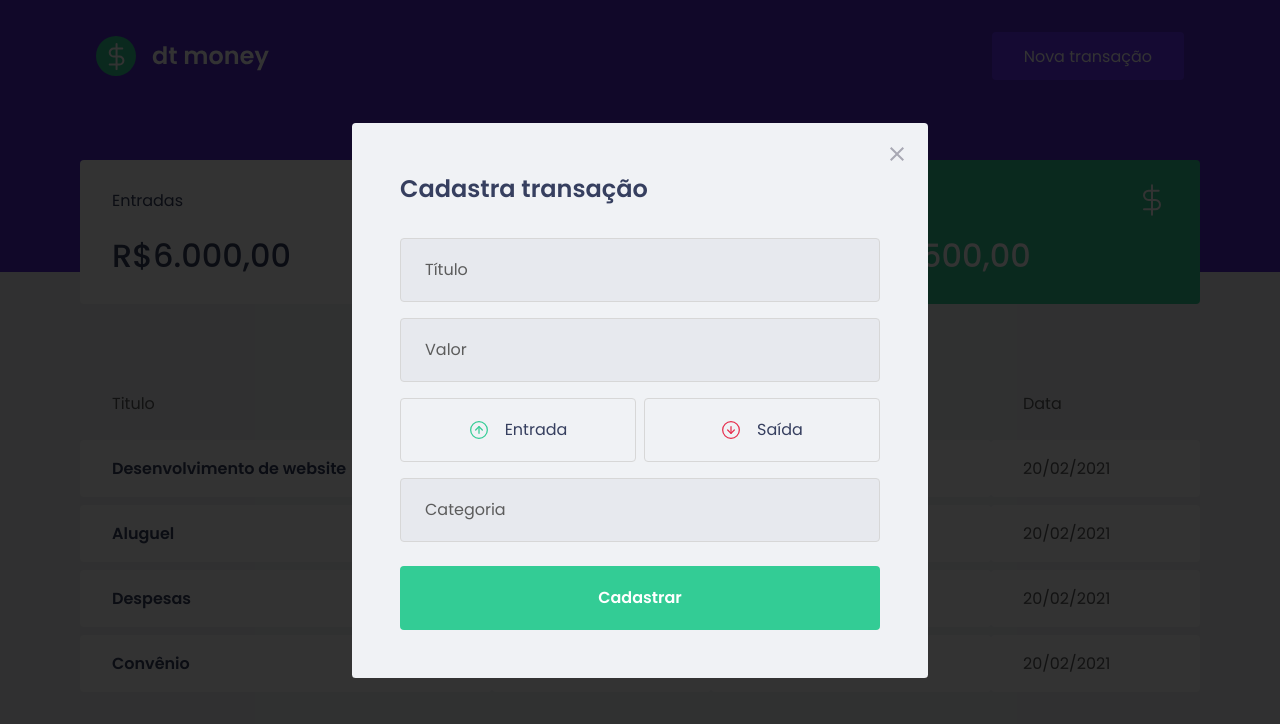
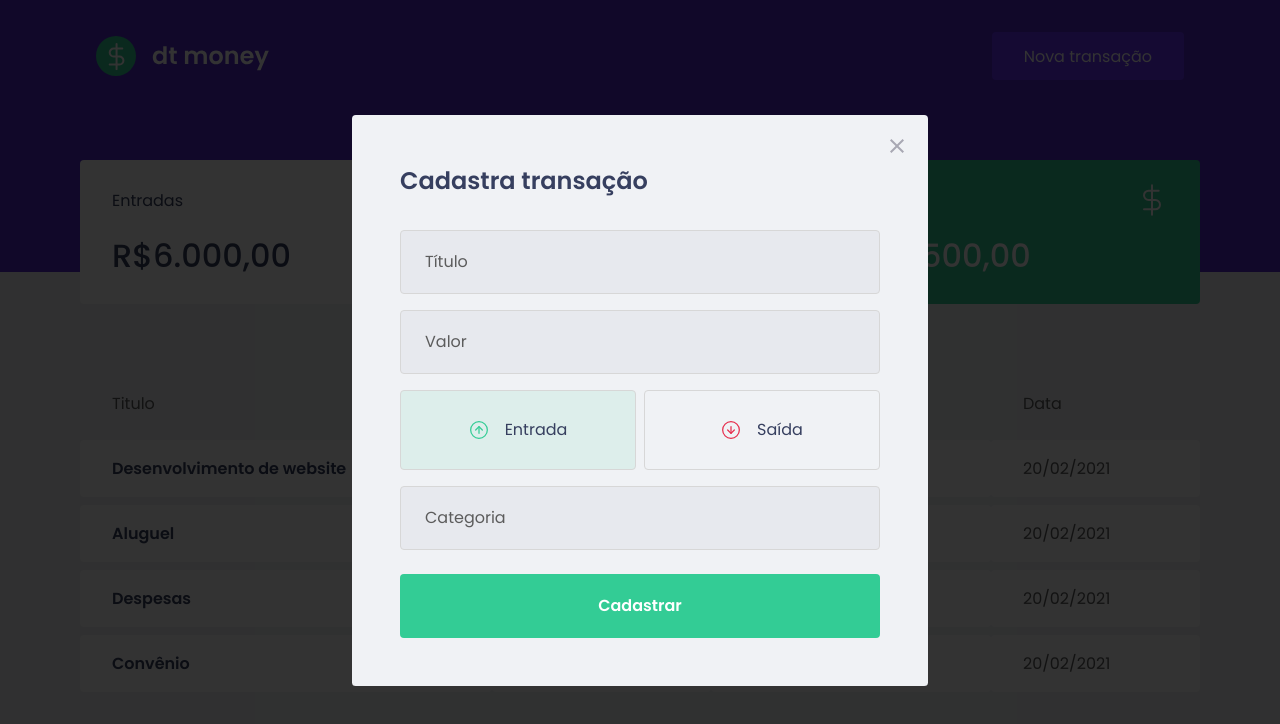
Before and after one commit to Ingridaquino/Project-React-Rocketseat, a React (Create React App) app in the folder dtmoney/: page / in a window 1280 px wide. Both pictures are taken after a click on the button "Nova transação". Shown: the top 724 px of the page. Built offline with nearby package versions, Linux system fonts and the light colour scheme; no server answers; what miragejs would draw is missing.

Commit message:
Adiciou a funcão transparentize e cores nos botoes de entrada e saída

```diff
--- a/dtmoney/src/components/NewTransactionModal/index.tsx
+++ b/dtmoney/src/components/NewTransactionModal/index.tsx
@@ -2,7 +2,8 @@
 import incomeImg from '../../assets/income.svg';
 import outcomeImg from '../../assets/outcome.svg';
 import closeImg from '../../assets/close.svg';
-import { Container, TransactionTypeContainer } from './styles';
+import { Container, TransactionTypeContainer, RadioBox } from './styles';
+import { useState } from 'react';
 
 
 interface NewTransactionModalProps {
@@ -11,6 +12,9 @@
 }
 
 export function NewTransactionModal({isOpen, onRequestClose}: NewTransactionModalProps) {
+    const [type, setType] = useState ('deposit'); //Para o botao ganhar vidar, (deposito e saida)
+
+
     return (
 
         <Modal isOpen={isOpen}
@@ -26,20 +30,32 @@
             <Container>
                 <h2>Cadastra transação</h2>
 
-                <input type="text" placeholder="Título" />
+                <input type="text" placeholder="Título"/>
 
                 <input type="number" placeholder="Valor" />
 
                 <TransactionTypeContainer>
-                    <button type="button">
+
+                    <RadioBox
+                        type="button"
+                        onClick={() => {setType ('deposit'); }}
+                        isActive={type ==='deposit'}
+                        activeColor="green"
+                    >
                         <img src={incomeImg} alt="Entrada" />
                         <span>Entrada</span>
-                    </button>
+                    </RadioBox>
 
-                    <button type="button">
+                    <RadioBox
+                        type="button"
+                        onClick={() => {setType ('withdraw'); }}
+                        isActive={type ==='withdraw'}
+                        activeColor="red"
+                    >
                         <img src={outcomeImg} alt="Saída" />
                         <span>Saída</span>
-                    </button>
+                    </RadioBox>
+
                 </TransactionTypeContainer>
 
                 <input type="text" placeholder="Categoria" />
--- a/dtmoney/src/components/NewTransactionModal/styles.ts
+++ b/dtmoney/src/components/NewTransactionModal/styles.ts
@@ -1,5 +1,5 @@
 import styled from 'styled-components';
-import { darken } from 'polished';
+import { darken, transparentize } from 'polished';
 
 export const Container = styled.form`
     h2{
@@ -19,6 +19,7 @@
 
         font-weight: 400;
         font-size: 1rem;
+
 
         &::placeholder{
             color: var(--text-body);
@@ -44,6 +45,7 @@
         transition: filter 0.2s;
         cursor: pointer;
 
+
         &:hover {
             filter: brightness(0.9);
         }
@@ -55,19 +57,35 @@
     display: grid;
     grid-template-columns: 1fr 1fr;
     gap: 0.5rem;
+`;
 
-    button[type="button"]{
+interface RadioBoxProps {
+    isActive: boolean;
+    activeColor: 'green' | 'red';
+}
+
+const colors = {
+    green: '#33cc95',
+    red: '#e52e4d'
+}
+
+export const RadioBox = styled.button<RadioBoxProps>`
+  height: 5rem;
+  border: 1px solid #d7d7d7;
+  border-radius: 0.25rem;
+
+  background: ${(props) =>
+    props.isActive
+      ? transparentize(0.9, colors[props.activeColor])
+      : 'transparent'};
+
+
   display: flex;
   align-items: center;
   justify-content: center;
+  transition: border-color 0.2s;
 
-        height:4rem;
-        border: 1px solid #d7d7d7;
-        border-radius:0.25rem;
-
-        background: transparent;
-
-        &:hover{
+  &:hover {
     border-color: ${darken(0.1, '#d7d7d7')};
   }
 
@@ -82,6 +100,4 @@
     font-size: 1rem;
     color: var(--text-title);
   }
-
-    }
 `;
```
Lines whose indentation alone changed are shown as unchanged.
